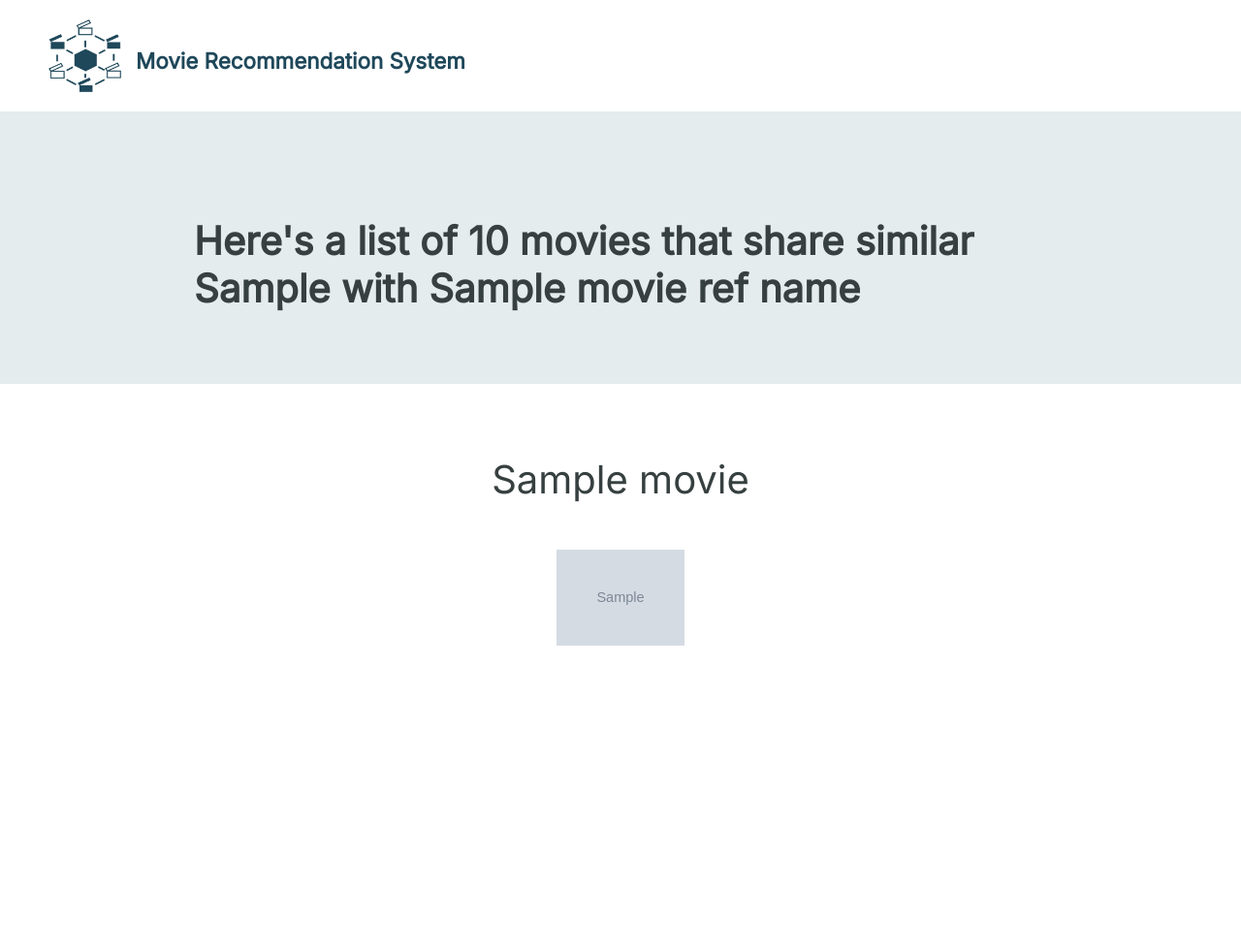
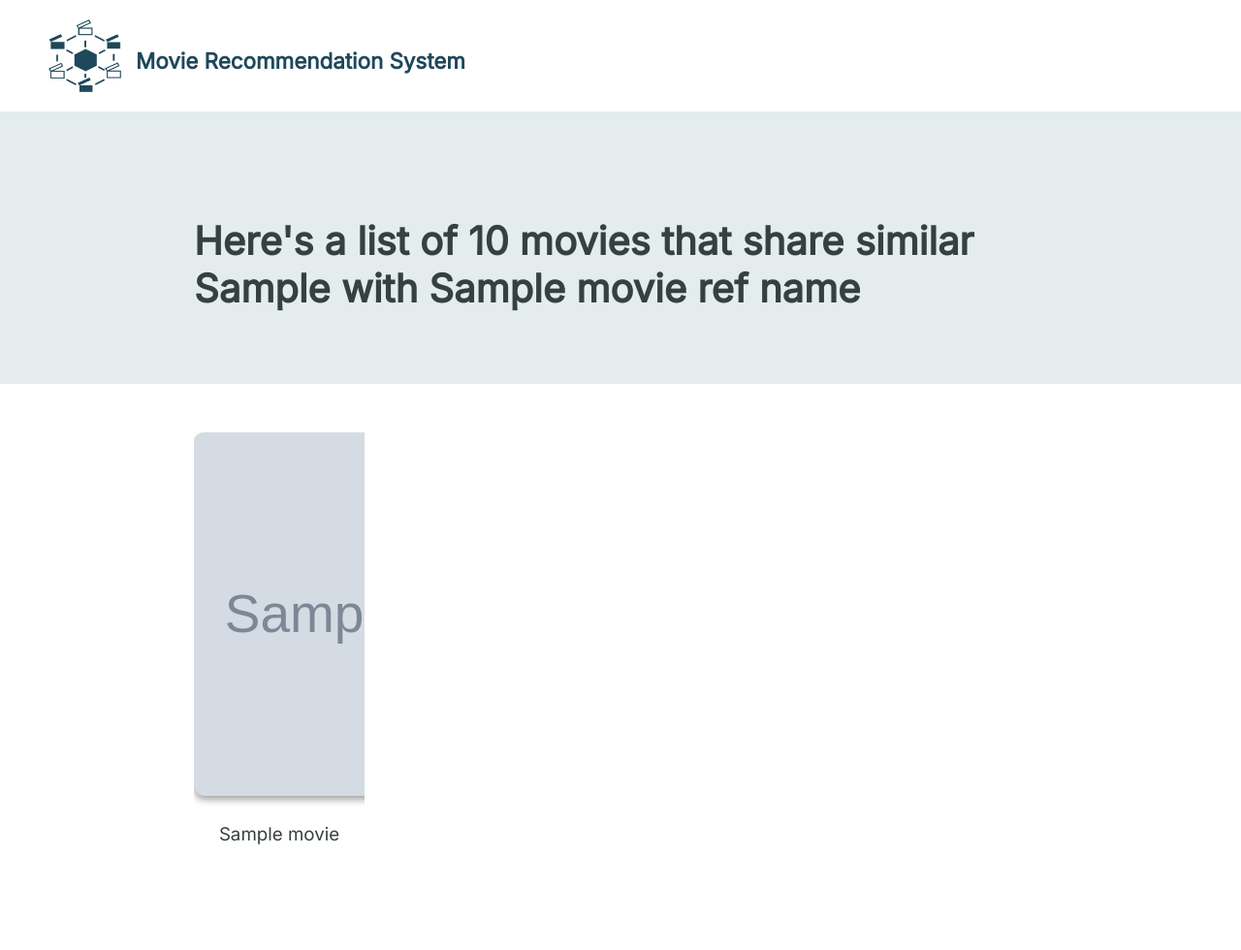
Before and after one commit to alangalavis/tfcomplejidad, a Flask app: template templates/output.html in a window 1280 px wide. Shown: the whole page at 97% size. Before the commit the page ends 666 px from the top, so only its background shows below. Run offline with Flask 3, Linux system fonts and the light colour scheme; the template is opened without the code that fills it: most values are stand-ins (such as "Sample title", 1, 10 or a date in 2020); grey boxes marked "Sample" are stand-in pictures; parts of the project's set-up code (start-up, migrations or seed data) failed here and were passed over.

Commit message:
Merge branch 'main' of https://github.com/alangalavis/tfcomplejidad

```diff
--- a/static/css/styles.css
+++ b/static/css/styles.css
@@ -127,16 +127,9 @@
   height: 75px;
 }
 
-.center img {
-  width: 15%;
-  height: 15%;
-}
-
 /*================================================
 1. What do you want to watch?
 ================================================*/
-
-
 
 .hero, .filter {
   display: flex;
@@ -151,6 +144,7 @@
 
 .program, .hero {
   padding: 50px 200px;
+  overflow: hidden;
 }
 
 .hero {
@@ -303,7 +297,58 @@
 }
 
 /*================================================
-2. Media queries
+2. Output
+================================================*/
+
+div .gallery {
+  text-align: center;
+  overflow: hidden;
+  max-width: 250px;
+}
+
+div .gallery img {
+  width: 100%;
+  max-width: 100%;
+  min-width: 250px;
+  border-radius: 0.7rem;
+}
+
+div .desc {
+  padding: 0 15px;
+  padding-bottom: 15px;
+  text-align: center;
+}
+
+* {
+  box-sizing: border-box;
+}
+
+.responsive {
+  display:inline-flex;
+  float: left;
+  align-items: center;
+  justify-content: center;
+  width: 19.99999%;
+}
+
+@media only screen and (max-width: 700px) {
+  .responsive {
+    text-align: center;
+    width: 49.99999%;
+    margin: 6px 0;
+  }
+}
+
+@media only screen and (max-width: 500px) {
+  .responsive {
+    text-align: center;
+    width: 100%;
+  }
+}
+
+
+/*================================================
+3. Media queries
 ================================================*/
 
 @media screen and (max-width: 1000px) {
--- a/templates/output.html
+++ b/templates/output.html
@@ -20,15 +20,19 @@
             <h2 class="separated">Here's a list of {{movieRecAmount}} movies that share similar {{movieFilter}} with {{movieRefName}}</h2>
     </div>
 </div>
+
 <div class="program">
-    <div class="filter">
-        <section class="center">
-            {% for movie in recommendation_list %}
-                <h2 class="separated lighter">{{movie}}</h2>
-                <img class="separated" src="{{poster_list[loop.index0]}}">
-            {% endfor %}
-        </section>
+    {% for movie in recommendation_list %}
+    <div class="responsive">
+        <div class="gallery">
+          <a target="_blank" href="{{poster_list[loop.index0]}}">
+            <img class="shadow" src="{{poster_list[loop.index0]}}" alt="Movie poster" width="250" height="375">
+          </a>
+          <div class="desc separated"><h3 class="lighter">{{movie}}</h3></div>
+        </div>
     </div>
+    {% endfor %}
 </div>
 
+
 {% endblock %}
```
Also changed, not shown: static/images/tYfijzolzgoMOtegh1Y7j2Enorg.jpg (deleted).
